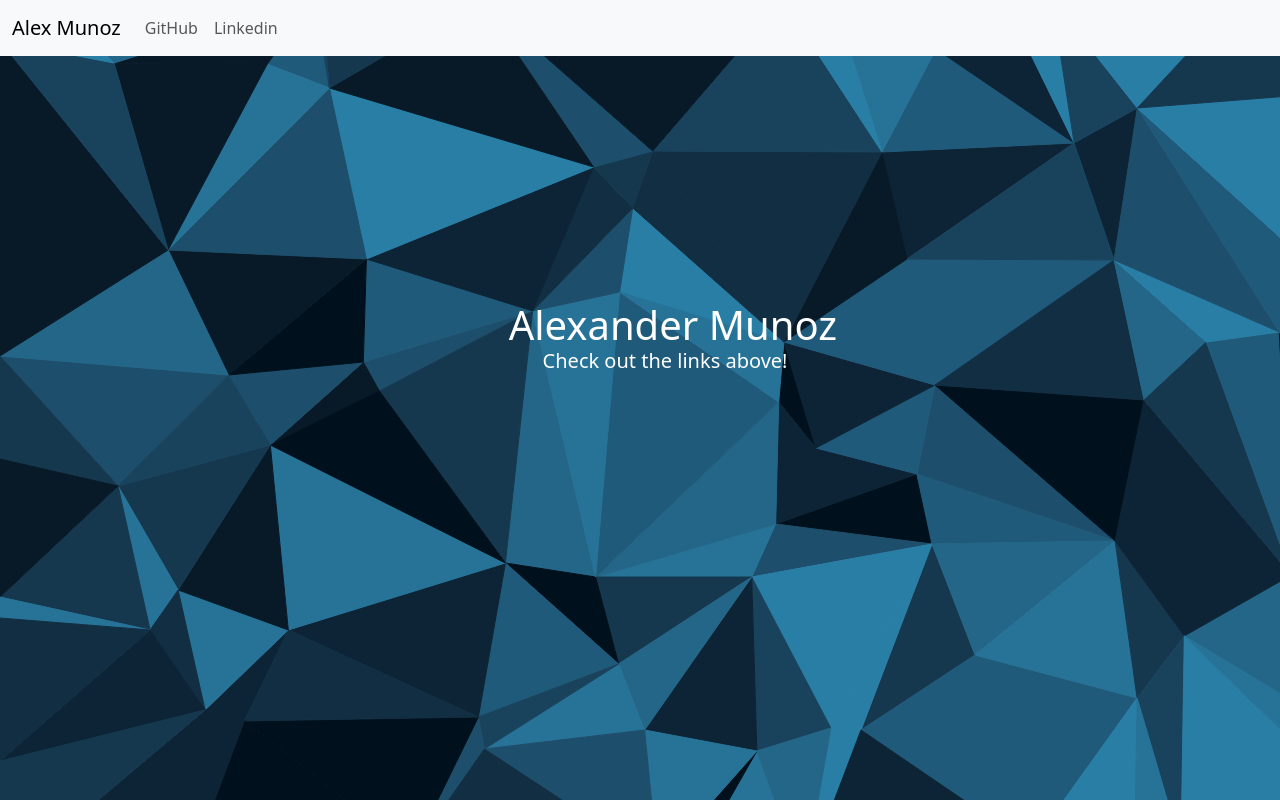
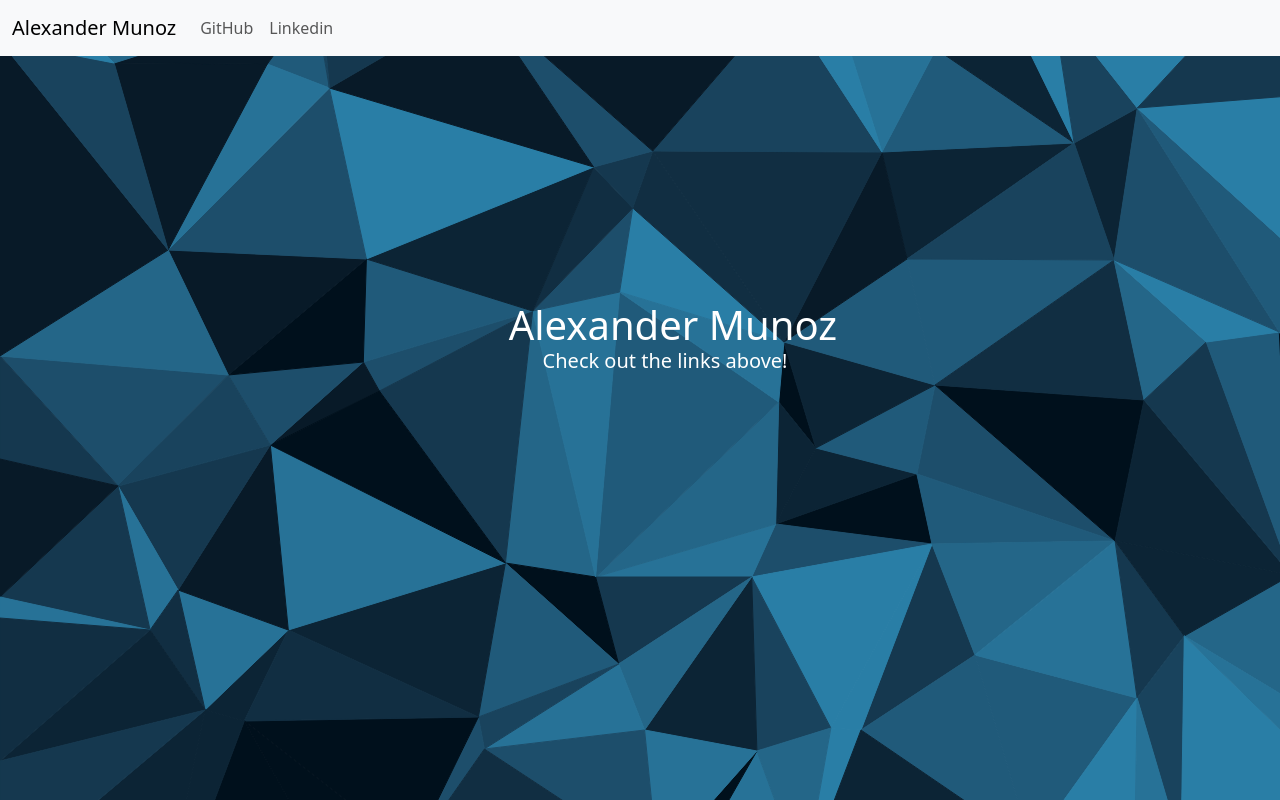
Before and after one commit to AlexMunoz905/Alex-Munoz.Net, a website: page public/index.html in a window 1280 px wide. Drawn offline with nearby package versions, Linux system fonts and the light colour scheme.

Commit message:
Changed from alex to Alexander

```diff
--- a/public/index.html
+++ b/public/index.html
@@ -6,12 +6,12 @@
     <link href="https://cdn.jsdelivr.net/npm/bootstrap@5.3.1/dist/css/bootstrap.min.css" rel="stylesheet" integrity="sha384-4bw+/aepP/YC94hEpVNVgiZdgIC5+VKNBQNGCHeKRQN+PtmoHDEXuppvnDJzQIu9" crossorigin="anonymous">
     <script src="https://cdn.jsdelivr.net/npm/bootstrap@5.3.1/dist/js/bootstrap.bundle.min.js" integrity="sha384-HwwvtgBNo3bZJJLYd8oVXjrBZt8cqVSpeBNS5n7C8IVInixGAoxmnlMuBnhbgrkm" crossorigin="anonymous"></script>
     <link rel="stylesheet" href="styles/main.css">
-    <title>Alex Munoz</title>
+    <title>Alexander Munoz</title>
 </head>
 <body>
     <nav class="navbar navbar-expand-lg bg-body-tertiary">
         <div class="container-fluid">
-          <a class="navbar-brand" href="#">Alex Munoz</a>
+          <a class="navbar-brand" href="#">Alexander Munoz</a>
           <button class="navbar-toggler" type="button" data-bs-toggle="collapse" data-bs-target="#navbarSupportedContent" aria-controls="navbarSupportedContent" aria-expanded="false" aria-label="Toggle navigation">
             <span class="navbar-toggler-icon"></span>
           </button>
```
Also changed, not shown: public/low-poly-grid-haikei(1).png (deleted).
